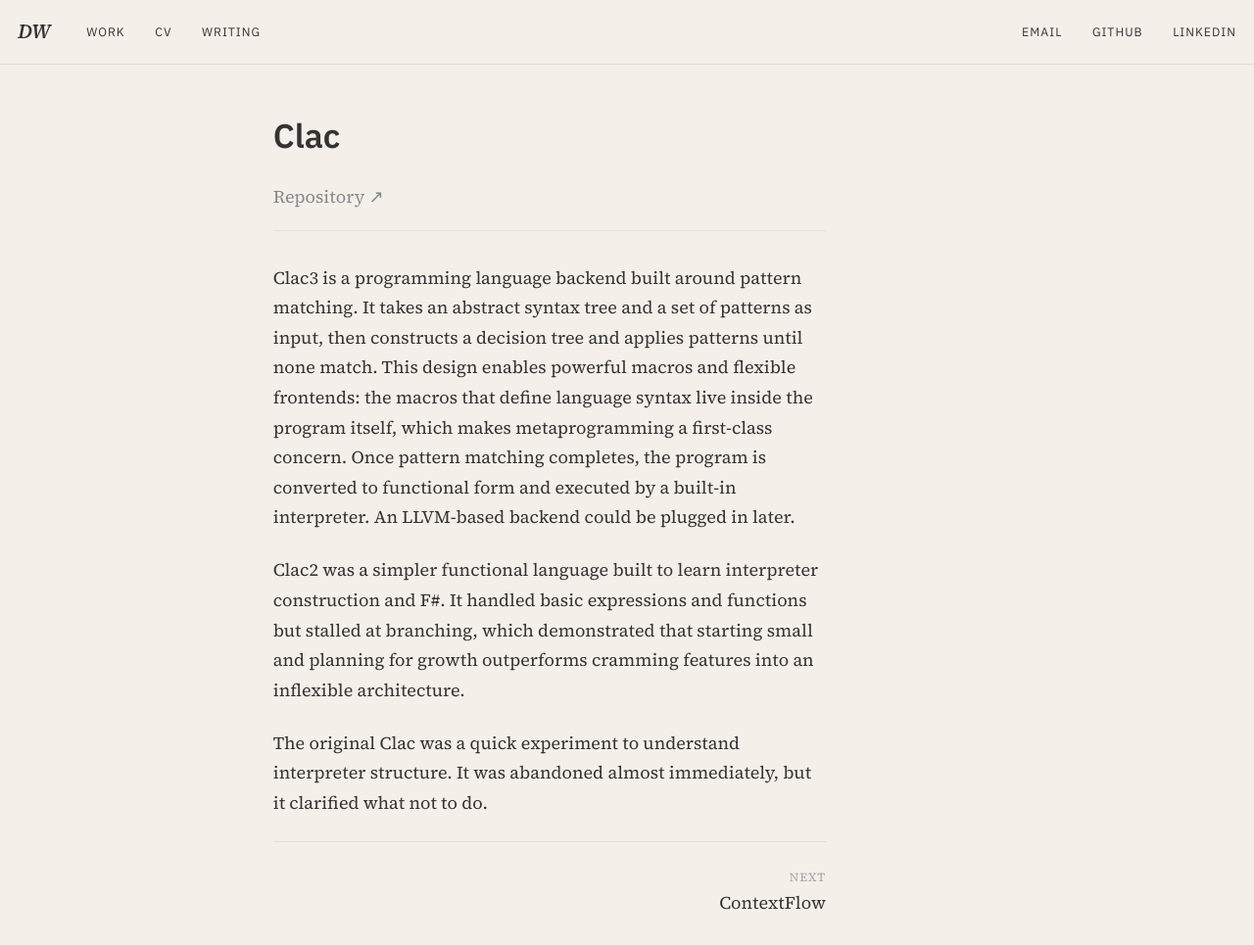
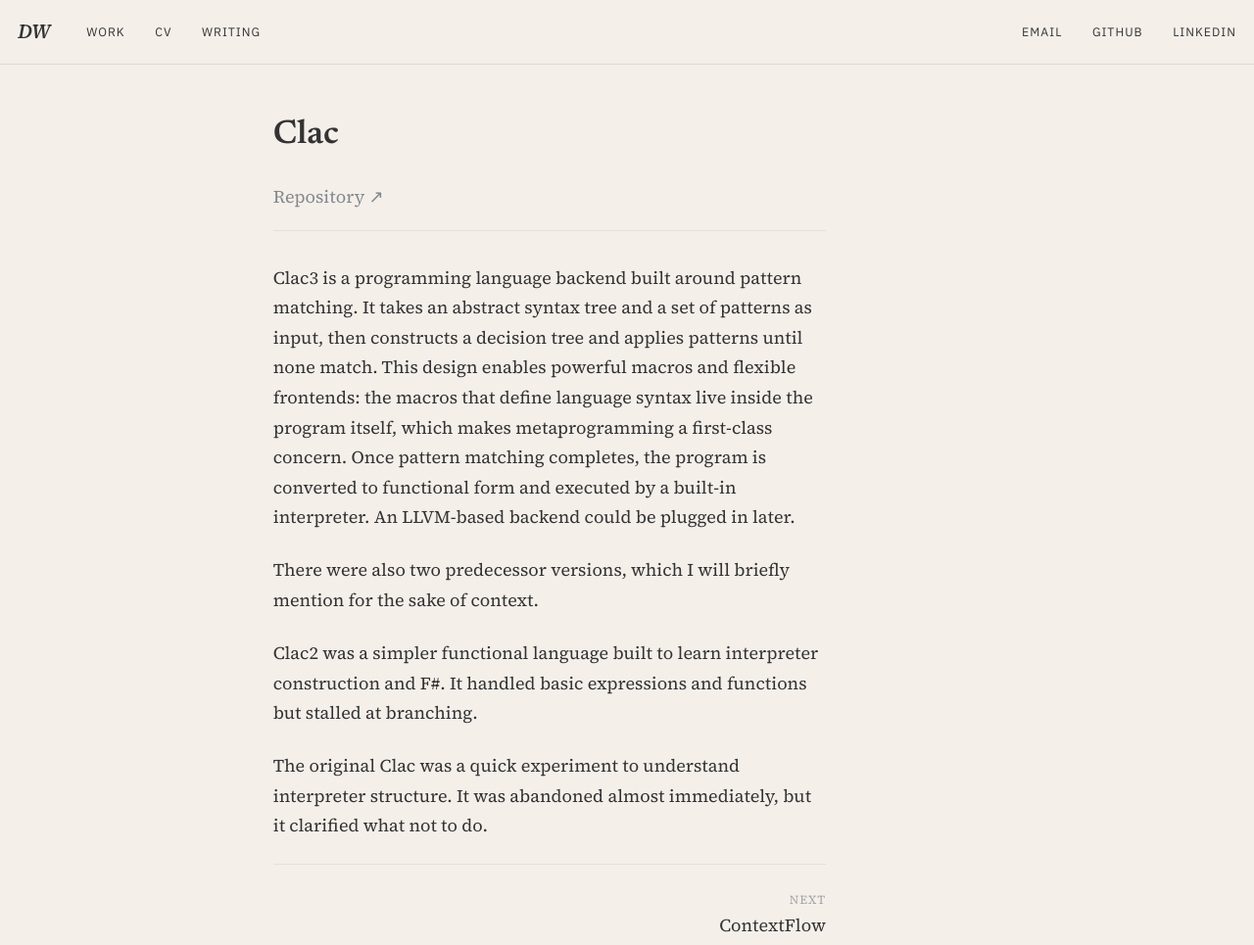
Before and after one commit to DavideWiest/davidewiest.github.io, a Jekyll site: the page built from _portfolio/ClacProgrammingLanguage.md, in a window 1280 px wide, cut to the strip 0-965 px from the top of the page. Shown: the whole strip at 98% size. Built offline with Jekyll 4.4.1, drawn with Linux system fonts in a browser that asks for light colours.

Commit message:
Keep project/writing page titles serif; update Clac portfolio copy

```diff
--- a/_portfolio/ClacProgrammingLanguage.md
+++ b/_portfolio/ClacProgrammingLanguage.md
@@ -8,6 +8,8 @@ link_label: "Repository"
 
 Clac3 is a programming language backend built around pattern matching. It takes an abstract syntax tree and a set of patterns as input, then constructs a decision tree and applies patterns until none match. This design enables powerful macros and flexible frontends: the macros that define language syntax live inside the program itself, which makes metaprogramming a first-class concern. Once pattern matching completes, the program is converted to functional form and executed by a built-in interpreter. An LLVM-based backend could be plugged in later.
 
-Clac2 was a simpler functional language built to learn interpreter construction and F#. It handled basic expressions and functions but stalled at branching, which demonstrated that starting small and planning for growth outperforms cramming features into an inflexible architecture.
+There were also two predecessor versions, which I will briefly mention for the sake of context.
+
+Clac2 was a simpler functional language built to learn interpreter construction and F#. It handled basic expressions and functions but stalled at branching.
 
 The original Clac was a quick experiment to understand interpreter structure. It was abandoned almost immediately, but it clarified what not to do.
--- a/_sass/_editorial-surfaces.scss
+++ b/_sass/_editorial-surfaces.scss
@@ -177,7 +177,7 @@
 
   .page__title {
     margin: 0;
-    font-family: $sans-serif;
+    font-family: $display-font-family;
     font-size: clamp(1.9rem, 2.5vw, 2.6rem);
     font-weight: 600;
     line-height: 1.1;
```
Also changed, not shown: _pages/about.md (+3 -3 lines), _portfolio/PVGrowthForecasting.md (+1 -1 lines).
